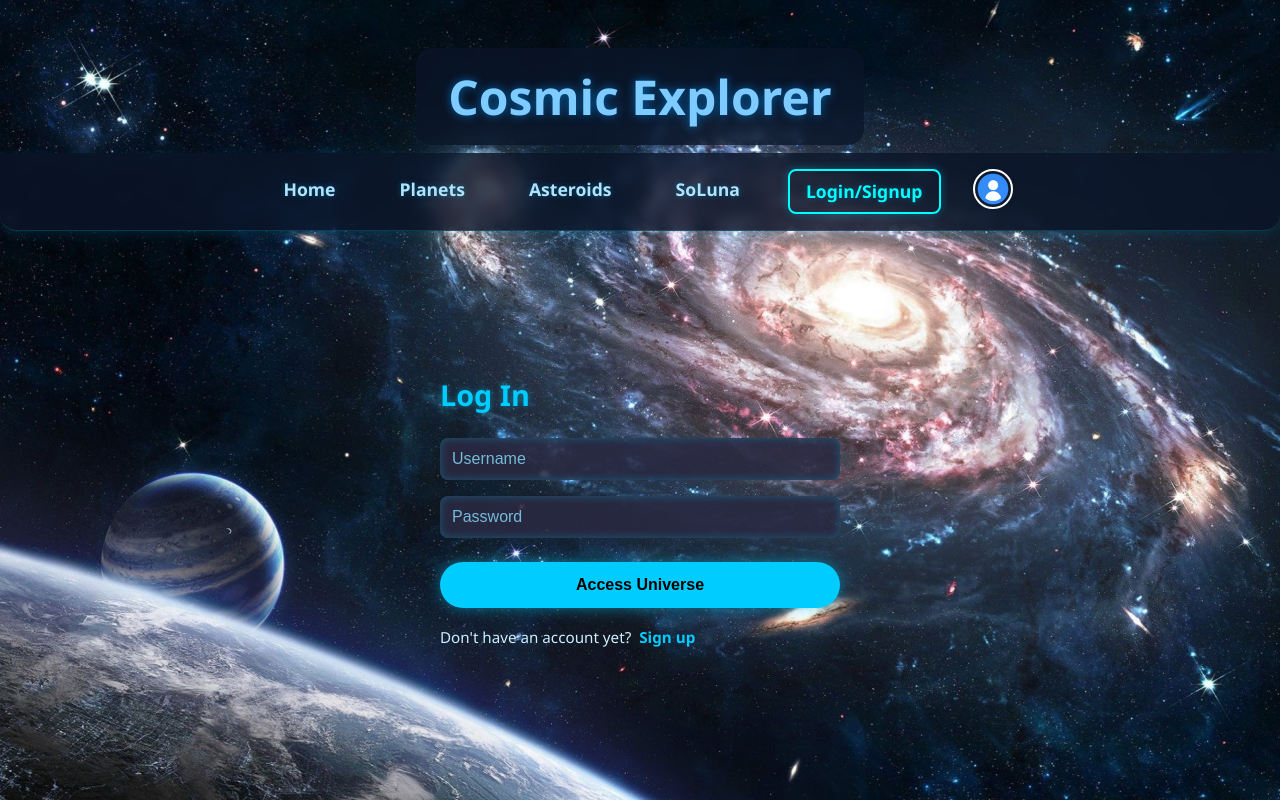
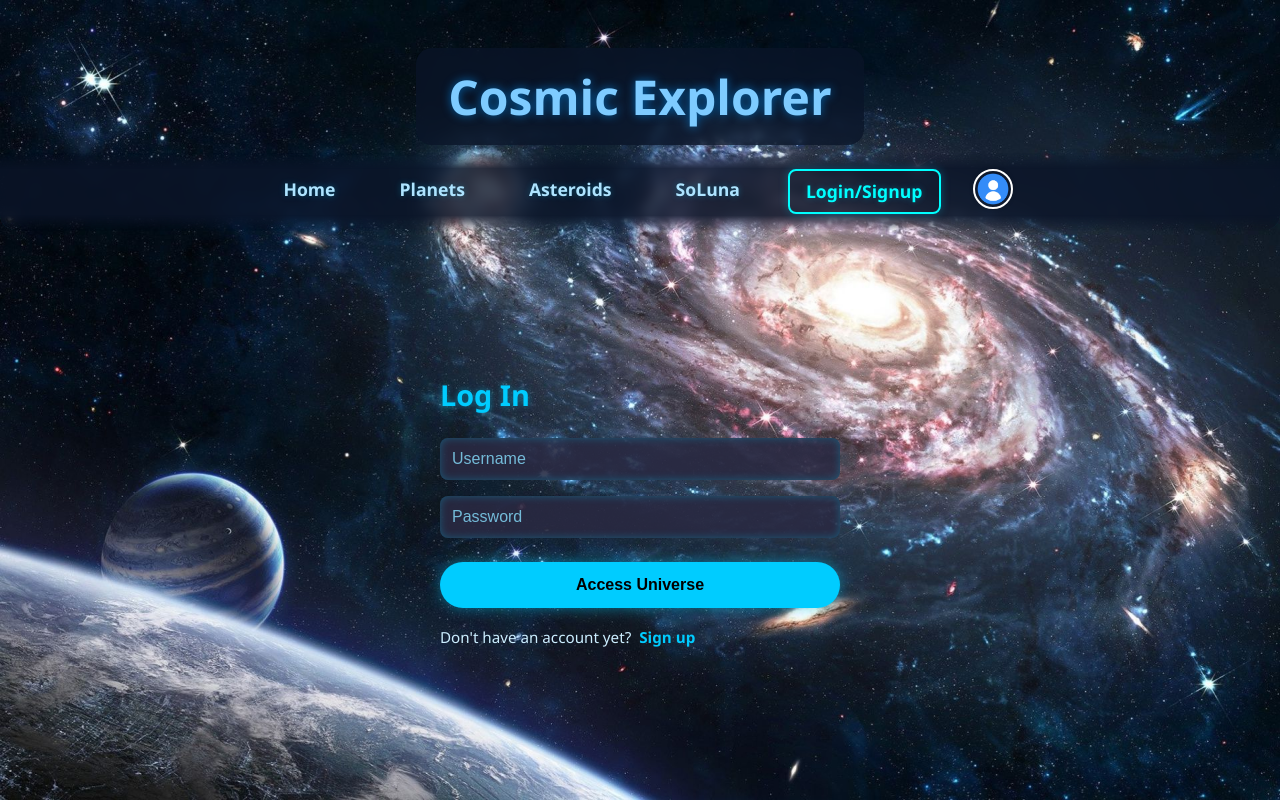
Before and after one commit to nicolai-tt/Nebula-Knights, a plain HTML site: page html/auth.html in a window 1280 px wide. Drawn offline with Linux system fonts and the light colour scheme; no server answers.

Commit message:
commit
style

```diff
--- a/style.css
+++ b/style.css
@@ -659,6 +659,8 @@ nav {
   top: 0;
   z-index: 999;
   border-radius: 0 0 1rem 1rem;
+  -webkit-mask-image: linear-gradient(to bottom, transparent 0%, black 20%, black 80%, transparent 100%);
+  mask-image: linear-gradient(to bottom, transparent 0%, black 20%, black 80%, transparent 100%);
 }
 
 nav a {
```
